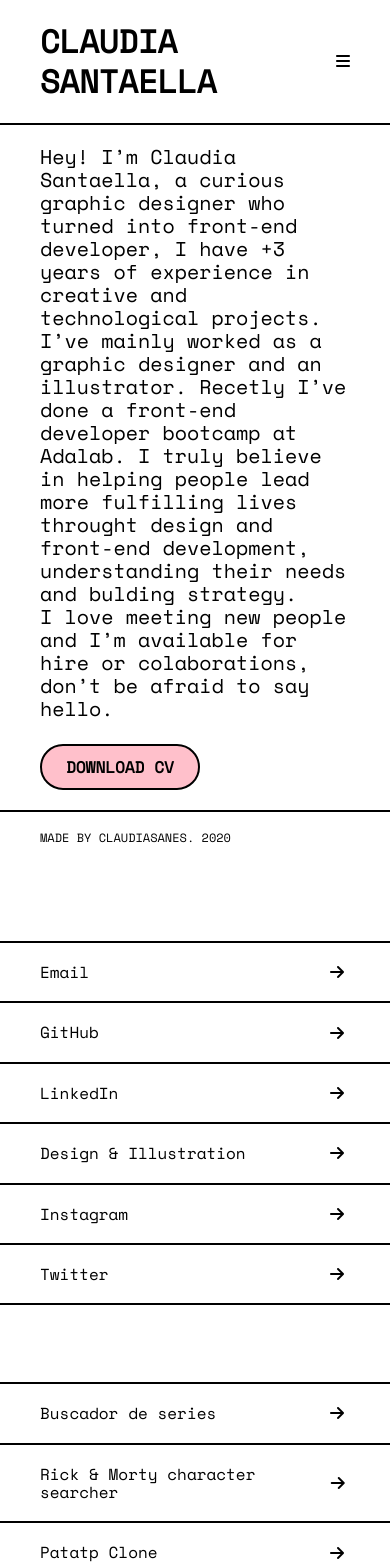
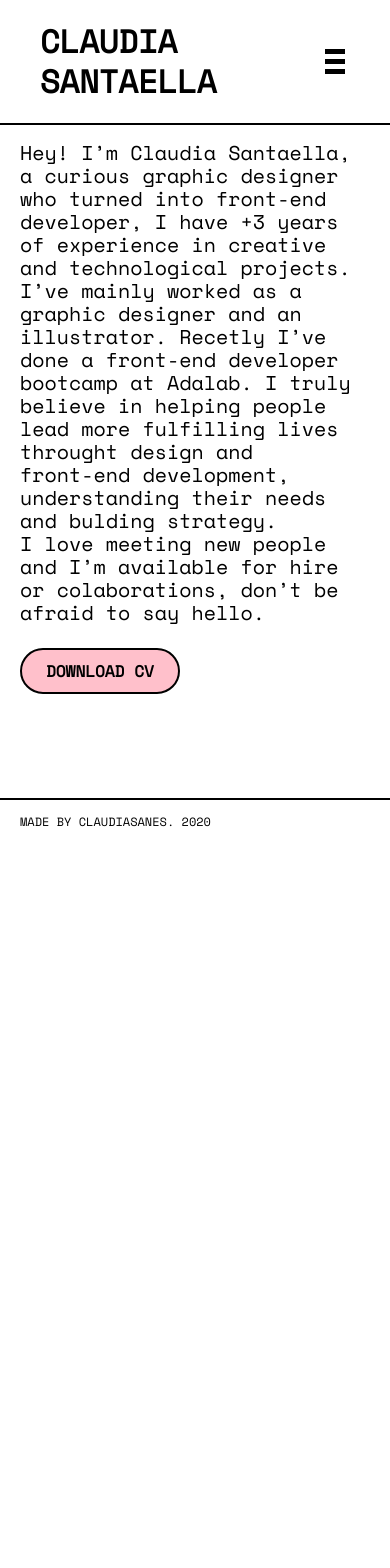
Before and after one commit to claudiasanes/Claudia-Santaella-Portfolio, a React (Create React App) app: page / in a window 390 px wide. Shown: the top 1568 px of the page. After the commit the page ends 844 px from the top, so only its background shows below. Built offline with nearby package versions, Linux system fonts and the light colour scheme.

Commit message:
web responsive

```diff
--- a/src/App.scss
+++ b/src/App.scss
@@ -28,7 +28,10 @@ body {
 }
 
 .wrapper {
-  padding: 20px 40px;
+  padding: 16px 20px;
+  @include tablet {
+    padding: 20px 40px;
+  }
 }
 
 .columns-container {
--- a/src/assets/partials/_aside.scss
+++ b/src/assets/partials/_aside.scss
@@ -1,19 +1,37 @@
 .aside {
+  position: fixed;
+  top: 88px;
+  right: 0;
+  left: auto;
   width: 100vw;
+  height: 100vh;
+  bottom: auto;
+  background-color: white;
+  overflow-x: hidden;
   overflow-y: scroll;
-  overflow-x: hidden;
-  margin-bottom: 64px;
-  scroll-behavior: smooth;
+  padding-bottom: 88px;
+  z-index: 1;
+  transform: translateX(100%);
+  transition: transform 0.4s ease-in-out;
+
   @include tablet {
+    transform: translateX(0);
+    overflow-x: hidden;
+    overflow-y: scroll;
+    position: static;
     max-width: 50vw;
     top: 88px;
     padding-top: 88px;
-    margin-bottom: 0px;
+    padding-bottom: 0px;
   }
 }
 
+.aside.open {
+  transform: translateX(0);
+}
+
 .marquee-title {
-  width: 100%;
+  width: 100vw;
   font-size: 32px;
   font-weight: bold;
   text-align: right;
--- a/src/assets/partials/_footer.scss
+++ b/src/assets/partials/_footer.scss
@@ -1,14 +1,14 @@
 .footer {
+  width: 100vw;
+  position: fixed;
+  bottom: 0px;
+  top: auto;
   border-top: 2px solid black;
-
   font-size: 12px;
   line-height: 12px;
   background-color: white;
   text-transform: uppercase;
   @include tablet {
-    position: fixed;
-    bottom: 0px;
-    top: auto;
     width: 50vw;
     border-right: 2px solid black;
   }
--- a/src/assets/partials/_header.scss
+++ b/src/assets/partials/_header.scss
@@ -1,5 +1,5 @@
 .header {
-  width: 100vw;
+  width: 100%;
   padding: 0 40px;
   text-transform: uppercase;
   border-bottom: 2px solid black;
@@ -10,7 +10,7 @@
     position: fixed;
     top: 0px;
     background-color: white;
-    z-index: 1;
+    z-index: 2;
   }
 
   &__title {
@@ -34,6 +34,12 @@
   display: none;
 
   @include tablet {
+    position: fixed;
+    right: 0px;
+    left: auto;
     display: flex;
+    flex-direction: row;
+    justify-content: space-between;
+    align-items: center;
   }
 }
--- a/src/assets/partials/_main.scss
+++ b/src/assets/partials/_main.scss
@@ -1,8 +1,8 @@
 .main {
   width: 100vw;
-  overflow-y: scroll;
   overflow-x: hidden;
   @include tablet {
+    overflow-y: scroll;
     width: 50vw;
     border-right: 2px solid black;
   }
@@ -34,12 +34,33 @@
   }
 }
 
-.menu-hamburguer {
-  background-color: transparent;
-  color: black;
-  border: none;
-  outline: none;
+.burguer {
   @include tablet {
     display: none;
   }
 }
+
+.burguer div {
+  background-color: black;
+  width: 20px;
+  height: 5px;
+  margin: 5px;
+  display: flex;
+  align-items: center;
+  cursor: pointer;
+  transition: transform 0.4s ease-out;
+}
+
+.toggle .line1 {
+  transform: rotate(-45deg) translate(-7px, 7px);
+  transition: transform 0.5s ease-in;
+}
+
+.toggle .line2 {
+  opacity: 0;
+}
+
+.toggle .line3 {
+  transform: rotate(45deg) translate(-7px, -7px);
+  transition: transform 0.5s ease-in;
+}
--- a/src/components/App.js
+++ b/src/components/App.js
@@ -4,23 +4,63 @@ import Main from './Main';
 import Curriculum from '../images/ClaudiaSantaellaCV.jpg';
 import Aside from './Aside';
 
-function App() {
-  const handleCollapsable = (targetedCollapsableId) => {
-    if (targetedCollapsableId !== this.state.activePanel) {
-      this.setState({ activePanel: targetedCollapsableId });
-    } else {
-      this.setState({ activePanel: '' });
-    }
+class App extends React.Component {
+  state = {
+    isMenuOpen: false,
+    isActive: false,
   };
 
-  return (
-    <div className="App">
-      <div className="columns-container">
-        <Main cv={Curriculum} />
-        <Aside />
+  handleToggleMenu = () => {
+    this.setState((prevState) => {
+      return { isMenuOPen: !prevState.isMenuOPen };
+    });
+  };
+
+  toggleButton = () => {
+    this.setState({
+      isActive: !this.state.isActive,
+    });
+    // this.setState((prevState) => {
+    //   return { isActive: !prevState.isActive };
+    // });
+  };
+
+  render() {
+    return (
+      <div className="App">
+        <div className="columns-container">
+          <Main
+            cv={Curriculum}
+            handleClickMenu={this.handleToggleMenu}
+            isActive={this.state.isActive}
+            toggleButton={this.toggleButton}
+          />
+          <Aside show={this.state.isMenuOPen} />
+        </div>
       </div>
-    </div>
-  );
+    );
+  }
 }
 
+// function App() {
+//   const [isMenuOpen, setIsMenuOpen] = useState(false);
+
+//   const handleCollapsable = () => {
+//     if (isMenuOpen !== false) {
+//       setIsMenuOpen(true);
+//     } else {
+//       setIsMenuOpen(true);
+//     }
+//   };
+
+//   return (
+//     <div className="App">
+//       <div className="columns-container">
+//         <Main cv={Curriculum} />
+//         <Aside />
+//       </div>
+//     </div>
+//   );
+// }
+
 export default App;
--- a/src/components/Aside.js
+++ b/src/components/Aside.js
@@ -2,15 +2,22 @@ import React from 'react';
 import Projects from './Projects';
 import Contact from './Contact';
 
-function Aside() {
+function Aside(props) {
+  let asideClasses = 'aside';
+  if (props.show) {
+    asideClasses = 'aside open';
+  }
+
   return (
-    <aside className="aside">
+    <>
       <div className="header header-right">
         <h1 className="header__title">menu</h1>
       </div>
-      <Contact />
-      <Projects />
-    </aside>
+      <aside className={asideClasses}>
+        <Contact />
+        <Projects />
+      </aside>
+    </>
   );
 }
 
--- a/src/components/Main.js
+++ b/src/components/Main.js
@@ -9,14 +9,27 @@ const ps = [
 ];
 
 function Main(props) {
+  const handleClick = () => {
+    props.handleClickMenu();
+    props.toggleButton();
+  };
+
+  let toggleBurger = 'burguer';
+  if (props.isActive) {
+    toggleBurger = 'burguer toggle';
+  }
+
   return (
     <>
       <div className="header header-left">
         <h1 className="header__title">Claudia Santaella</h1>
         <div>
-          <button className="menu-hamburguer">
-            <i className="fas fa-bars"></i>
-          </button>
+          <div className={toggleBurger} onClick={handleClick}>
+            {/* <i className="fas fa-bars"></i> */}
+            <div class="line1"></div>
+            <div class="line2"></div>
+            <div class="line3"></div>
+          </div>
         </div>
       </div>
       <div className="main wrapper">
```
